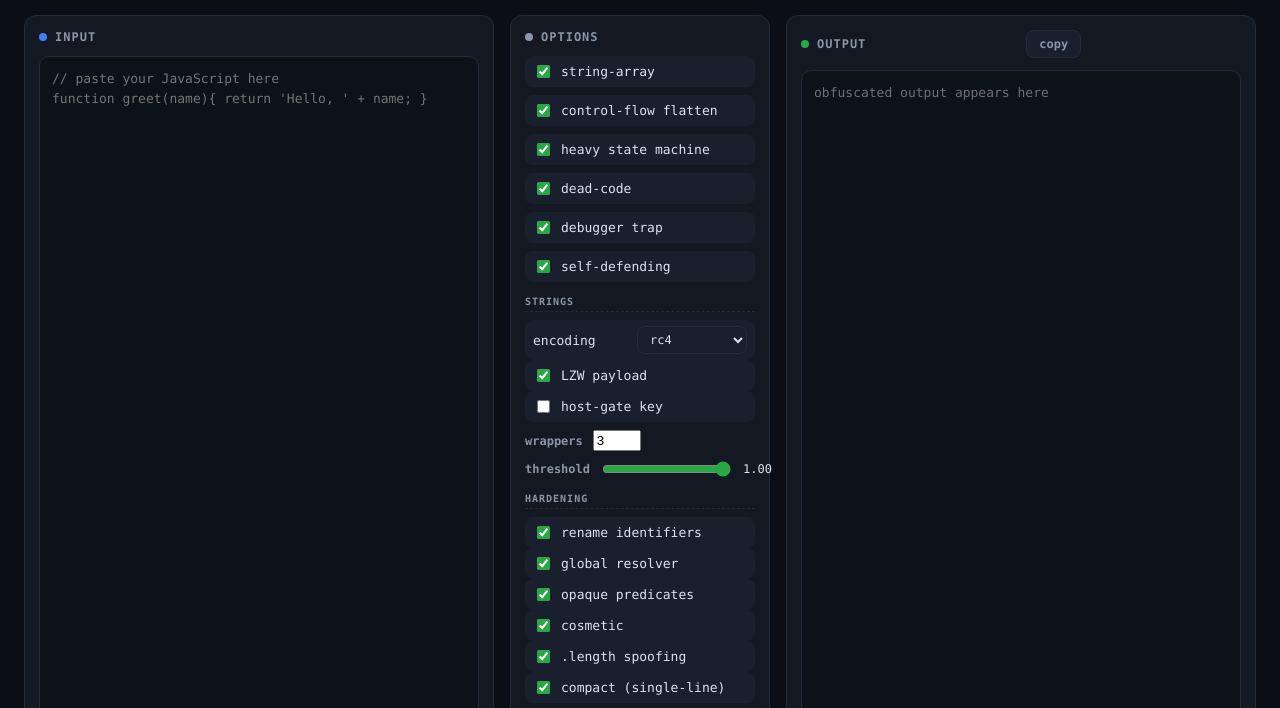
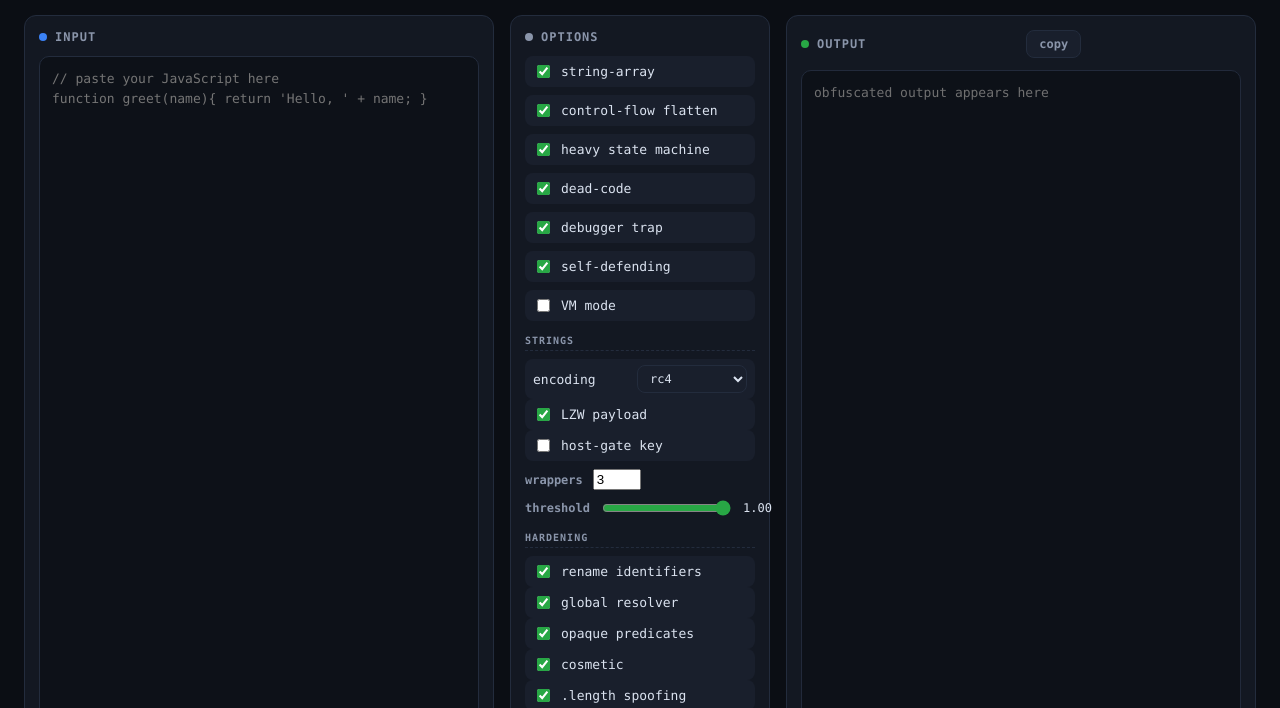
Before and after one commit to Pocimin/veil-obfuscator, a website: page public/index.html in a window 1280 px wide. Shown: the part 71-779 px from the top of the page. Drawn offline with Linux system fonts and the light colour scheme.

Commit message:
Fix UI: restore VM mode checkbox (was dropped in options-panel rebuild)
The rebuild removed id=o-vm, so buildOptions threw 'null is not an object
(evaluating el.checked)'. Re-added it; all app.js ids now resolve.

```diff
--- a/public/index.html
+++ b/public/index.html
@@ -44,6 +44,7 @@ function greet(name){ return 'Hello, ' + name; }"></textarea>
         <label class="opt"><input type="checkbox" id="o-deadCode" checked /> dead-code</label>
         <label class="opt"><input type="checkbox" id="o-debugProtection" checked /> debugger trap</label>
         <label class="opt"><input type="checkbox" id="o-selfDefending" checked /> self-defending</label>
+        <label class="opt"><input type="checkbox" id="o-vm" /> VM mode</label>
       </div>
 
       <div class="group">
```
